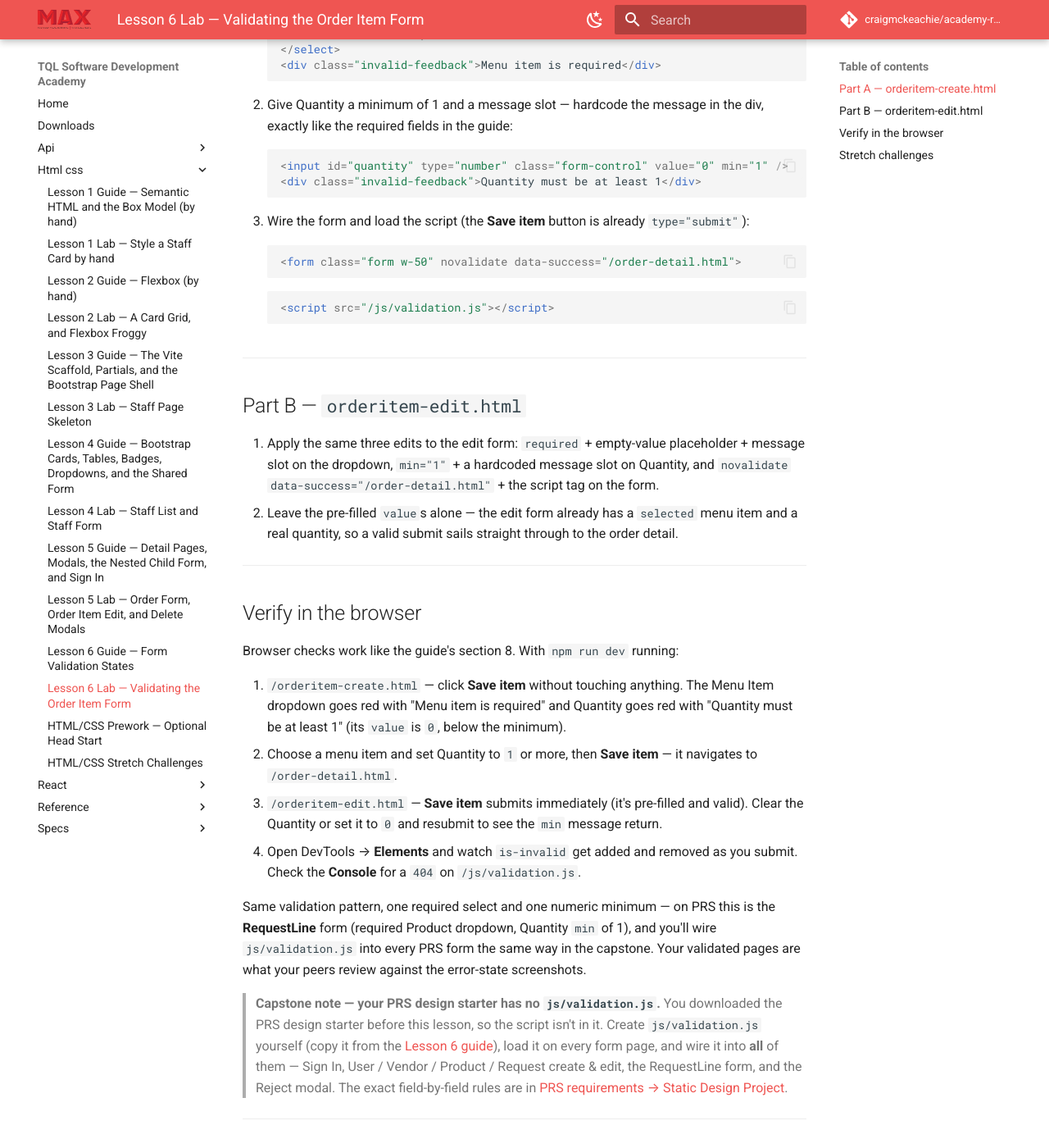
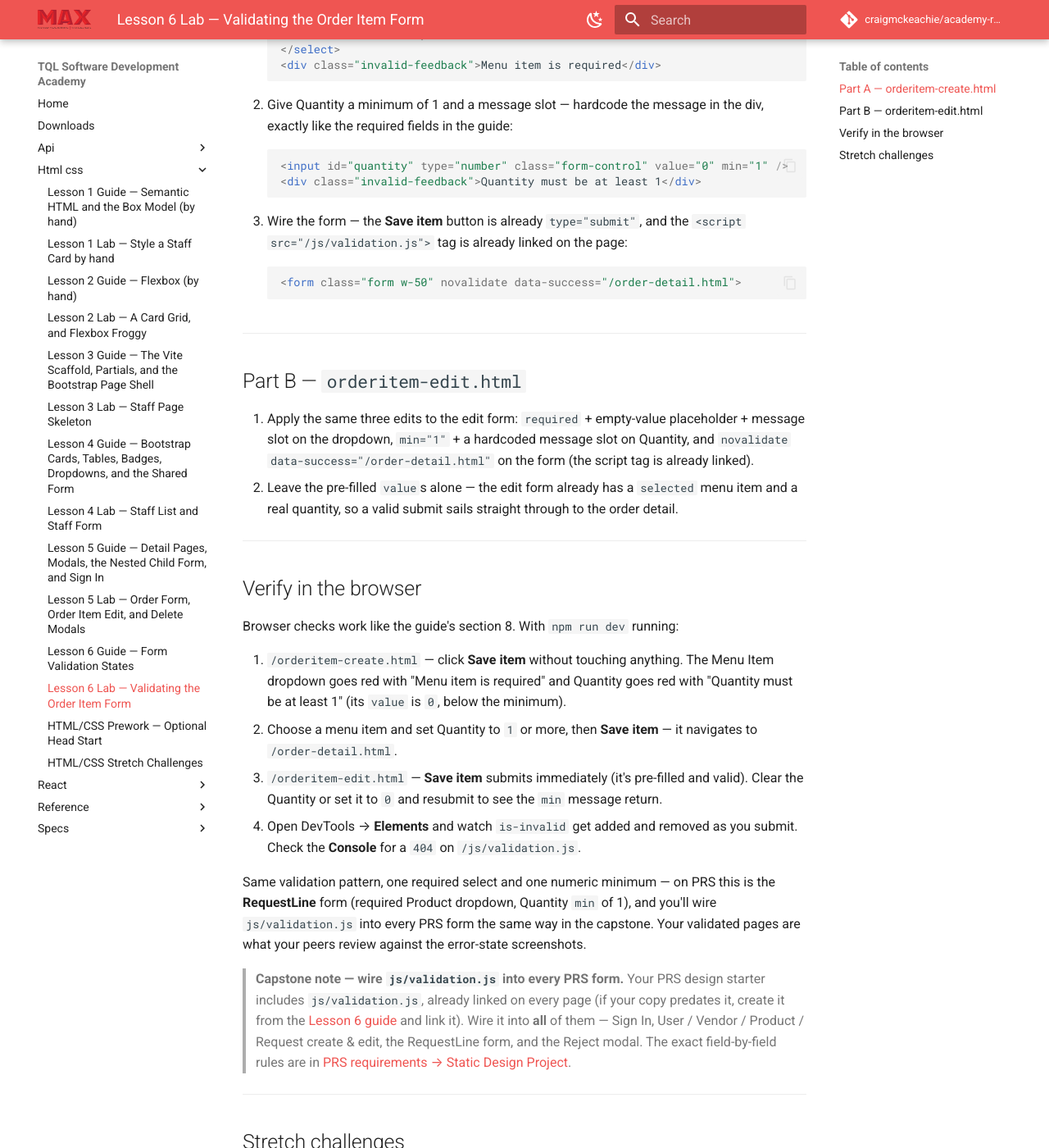
Before and after one commit to craigmckeachie/academy-resources, an MkDocs documentation site: the page built from materials/html-css/lesson-06-lab-orderitem-validation.md, in a window 1280 px wide and 1400 px high, scrolled down 1200 px. Shown: the whole window at 82% size. Built offline with MkDocs 1.6.1 and Material for MkDocs 9.7.7, drawn with Linux system fonts in a browser that asks for light colours; comment, search, counter and statistics services are not loaded.

Commit message:
Publish academy-resources (2026-07-20 23:10)

````diff
--- a/materials/html-css/lesson-06-lab-orderitem-validation.md
+++ b/materials/html-css/lesson-06-lab-orderitem-validation.md
@@ -35,13 +35,10 @@ Amount, and Notes stay as they are (Price/Amount are display-only; Notes is opti
    <input id="quantity" type="number" class="form-control" value="0" min="1" />
    <div class="invalid-feedback">Quantity must be at least 1</div>
    ```
-3. Wire the form and load the script (the **Save item** button is already
-   `type="submit"`):
+3. Wire the form — the **Save item** button is already `type="submit"`, and the
+   `<script src="/js/validation.js">` tag is already linked on the page:
    ```html
    <form class="form w-50" novalidate data-success="/order-detail.html">
-   ```
-   ```html
-   <script src="/js/validation.js"></script>
    ```
 
 ---
@@ -50,7 +47,7 @@ Amount, and Notes stay as they are (Price/Amount are display-only; Notes is opti
 
 4. Apply the same three edits to the edit form: `required` + empty-value placeholder +
    message slot on the dropdown, `min="1"` + a hardcoded message slot on Quantity, and
-   `novalidate data-success="/order-detail.html"` + the script tag on the form.
+   `novalidate data-success="/order-detail.html"` on the form (the script tag is already linked).
 5. Leave the pre-filled `value`s alone — the edit form already has a `selected` menu item
    and a real quantity, so a valid submit sails straight through to the order detail.
 
@@ -76,11 +73,10 @@ Same validation pattern, one required select and one numeric minimum — on PRS
 `js/validation.js` into every PRS form the same way in the capstone. Your validated pages
 are what your peers review against the error-state screenshots.
 
-> **Capstone note — your PRS design starter has no `js/validation.js`.** You downloaded
-> the PRS design starter before this lesson, so the script isn't in it. Create
-> `js/validation.js` yourself (copy it from the
-> [Lesson 6 guide](lesson-06-guide-form-validation-states.md)), load it on every form
-> page, and wire it into **all** of them — Sign In, User / Vendor / Product / Request
+> **Capstone note — wire `js/validation.js` into every PRS form.** Your PRS design
+> starter includes `js/validation.js`, already linked on every page (if your copy
+> predates it, create it from the [Lesson 6 guide](lesson-06-guide-form-validation-states.md)
+> and link it). Wire it into **all** of them — Sign In, User / Vendor / Product / Request
 > create & edit, the RequestLine form, and the Reject modal. The exact field-by-field
 > rules are in
 > [PRS requirements → Static Design Project](../specs/prs-requirements.md#static-design-project).
````
Also changed, not shown: materials/html-css/lesson-06-guide-form-validation-states.md (+11 -17 lines), materials/specs/prs-requirements.md (+1 -1 lines), 2 other files.
